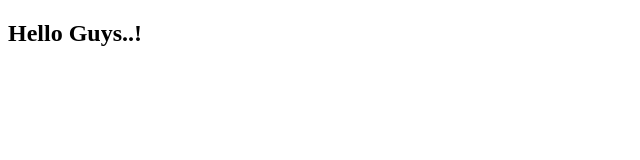
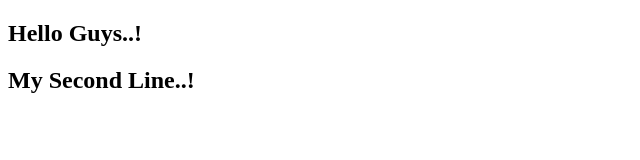
Before and after one commit to harshu1603/sample-git, a plain HTML site: page index.html in a window 1280 px wide. Shown: the whole page, without its empty margins (0-640 px from the left). Drawn offline with Linux system fonts and the light colour scheme.

Commit message:
Adding Second-Line

```diff
--- a/index.html
+++ b/index.html
@@ -6,5 +6,6 @@
 </head>
 <body>
 <h2>Hello Guys..!</h2>
+<h2>My Second Line..!</h2>
 </body>
 </html>
```
